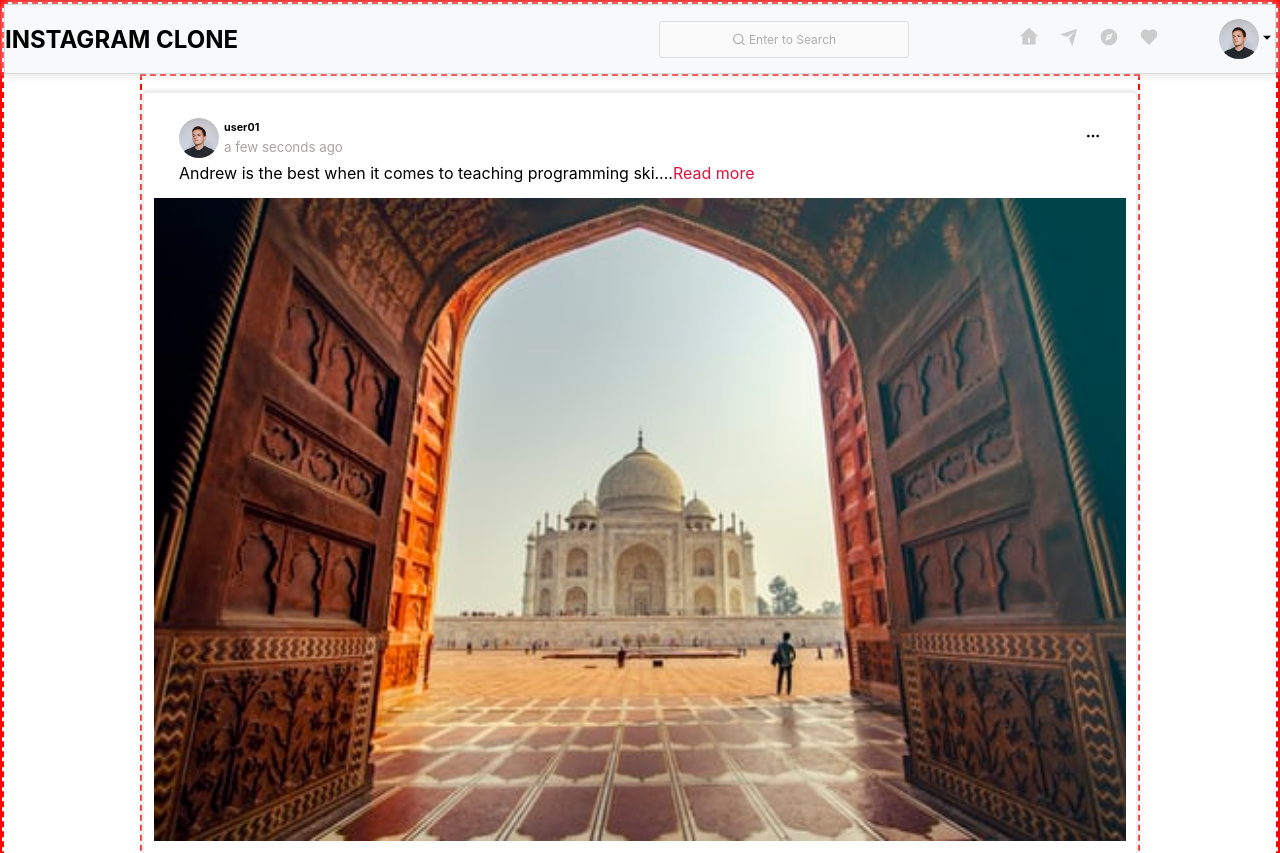
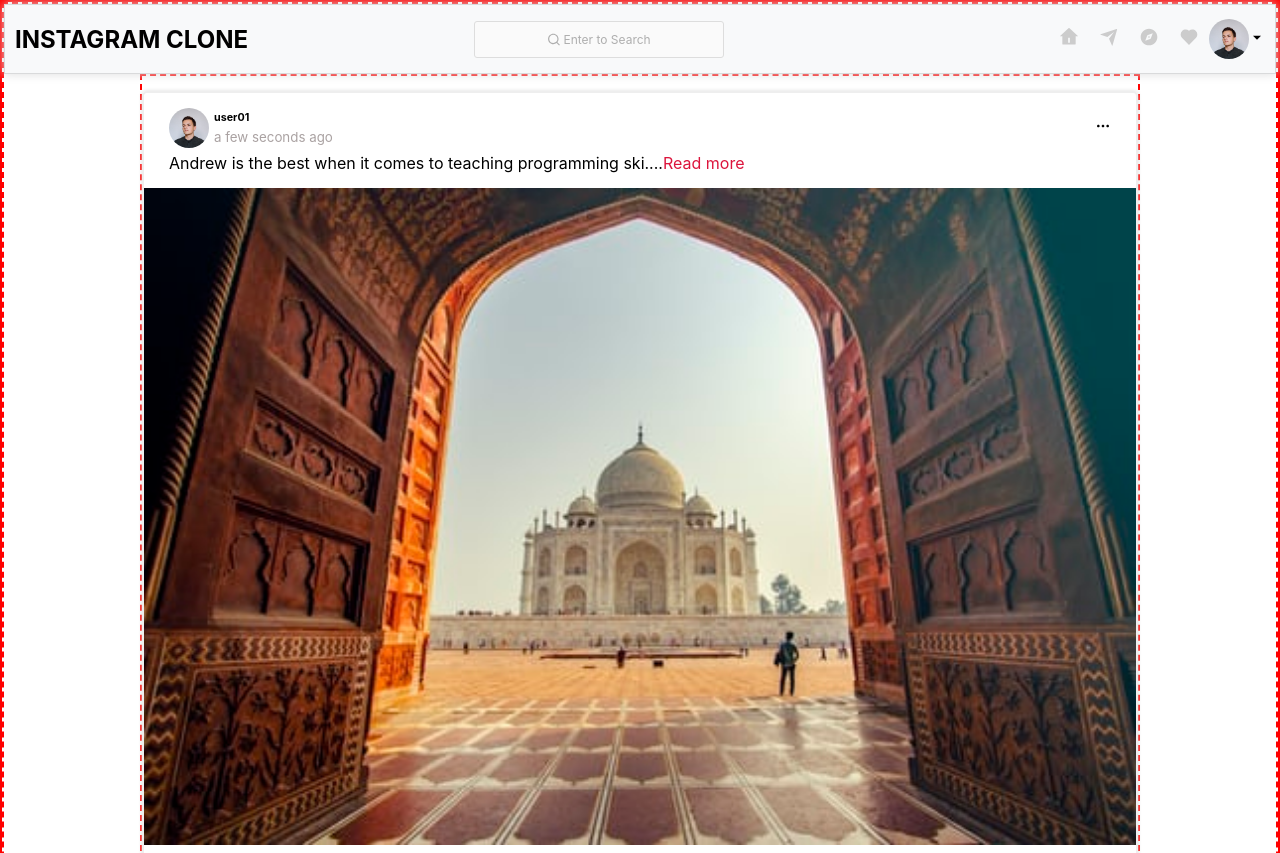
Before and after one commit to TimothyAttah/Instagram-clone-with-reactjs, a React (Create React App) app in the folder client/: page /posts in a window 1280 px wide. Shown: the top 853 px of the page. Built offline with nearby package versions, Linux system fonts and the light colour scheme.

Commit message:
Added a new style in header component

```diff
--- a/client/src/components/header/styles/header.js
+++ b/client/src/components/header/styles/header.js
@@ -12,15 +12,17 @@ export const StyledHeader = styled.nav`
   border: 1px solid ${({ theme }) => theme.rgbColor};
   display: flex;
   align-items: center;
+  justify-content: space-between;
+  padding: 0 10px;
 
   a {
-    flex-grow: 1;
+    /* flex-grow: 1; */
     color: ${({ theme }) => theme.textDark};
     text-transform: uppercase;
     font-weight: bold;
   }
 
-  @media (max-width: 620px) {
+  @media (max-width: 675px) {
     flex-direction: column;
   }
 `;
@@ -35,7 +37,7 @@ export const StyledNavContainer = styled.div`
   justify-content: space-between;
   padding: 3px 0;
 
-  @media (max-width: 620px) {
+  @media (max-width: 675px) {
     width: 100%;
     margin: 20px 0;
     box-shadow: 0 0 10px ${({ theme }) => theme.lightGray};
--- a/client/src/components/header/styles/menu.js
+++ b/client/src/components/header/styles/menu.js
@@ -24,7 +24,7 @@ export const StyledMenu = styled.nav`
     }
   }
 
-  @media (max-width: 620px) {
+  @media (max-width: 675px) {
     width: 100%;
     ul {
       /* box-shadow: 0 0 10px ${({ theme }) => theme.lightGray};
--- a/client/src/components/header/styles/search.js
+++ b/client/src/components/header/styles/search.js
@@ -20,7 +20,7 @@ export const StyledSearchContainer = styled.form`
     margin-right: 20px;
   }
 
-  @media (max-width: 620px) {
+  @media (max-width: 675px) {
     margin-top: 20px;
   }
 `;
--- a/client/src/components/helper/Helper.jsx
+++ b/client/src/components/helper/Helper.jsx
@@ -9,7 +9,7 @@ export const navMenu = [
   },
   {
     label: 'Send',
-    path: '/send',
+    path: '/message',
     icon: <Icons.Send />,
   },
   {
@@ -19,7 +19,7 @@ export const navMenu = [
   },
   {
     label: 'Favorite',
-    path: '/favorite',
+    path: '/notify',
     icon: <Icons.FavoriteBold />,
   },
 ];
--- a/client/src/components/modal/styles/profileModal.js
+++ b/client/src/components/modal/styles/profileModal.js
@@ -7,9 +7,13 @@ export const StyledProfileContainer = styled.div`
 export const StyledProfileMenuHandle = styled.div`
   display: flex;
   align-items: center;
-  padding-left: 50px;
+  /* padding-left: 50px; */
   position: relative;
   cursor: pointer;
+
+  @media (max-width: 675px) {
+    padding-left: 50px;
+  }
 
   @media (max-width: 320px) {
     padding-left: 10px;
--- a/client/src/components/styles/postCard.js
+++ b/client/src/components/styles/postCard.js
@@ -2,7 +2,7 @@ import styled from 'styled-components';
 
 export const StyledPostsCard = styled.div`
   border: 2px solid ${({ theme }) => theme.darkGray};
-  padding: 10px;
+  /* padding: 10px; */
   border-radius: 5px;
   margin: 15px 0;
   box-shadow: 0 0 4px ${({ theme }) => theme.lightGray};
```
